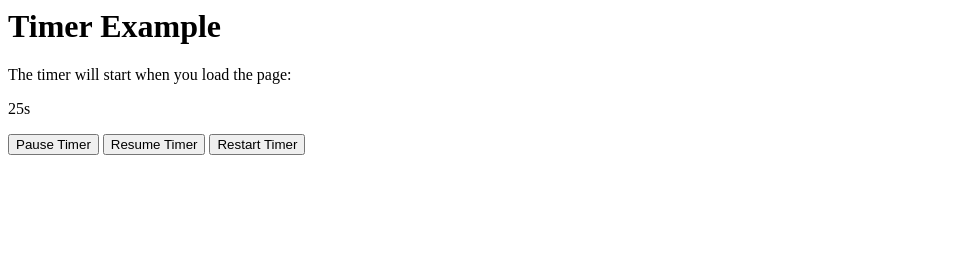
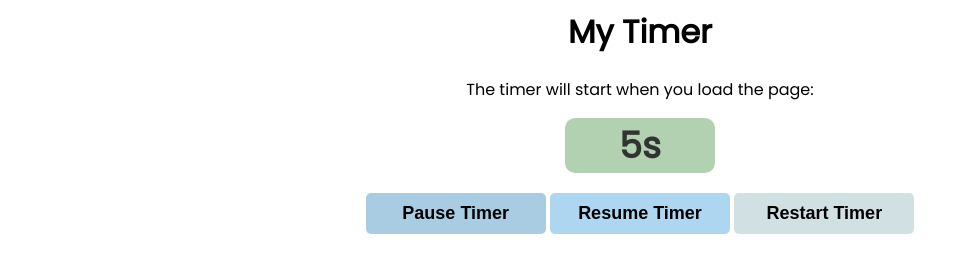
Before and after one commit to jonaskuehmel/jonaskuehmel.github.io, a plain HTML site: page index.html in a window 1280 px wide. Shown: the whole page, without its empty margins (0-969 px from the left). Drawn offline with Linux system fonts and the light colour scheme.

Commit message:
Update CSS

```diff
--- a/index.html
+++ b/index.html
@@ -1,9 +1,63 @@
 <html>
   <head>
+    <link href="https://fonts.googleapis.com/css?family=Poppins" rel="stylesheet">
+
+
+    <style>
+      /* Style the body element to center the content */
+      body {
+        text-align: center;
+        font-family: 'Poppins', sans-serif;
+      }
+
+      /* Style the timer */
+      #timer {
+        text-align: center;
+        font-size: 36px;
+        font-weight: bold;
+        color: blue;
+        display: block;
+        box-sizing: border-box;
+        width: 150px;
+        background-color: #b1d1b1;
+        border-radius: 10px;
+        margin: 0 auto;
+        margin-bottom: 20px;
+        color: #333333;
+        font-size: 36px;
+      }
+
+
+      /* Style the buttons */
+      button {
+        font-size: 18px;
+        font-weight: bold;
+        width: 180px;
+        padding: 10px 20px;
+        border: none;
+        border-radius: 5px;
+        cursor: pointer;
+      }
+
+      /* Style the pause button */
+      #pauseButton {
+        background-color: #A9CCE3;
+      }
+
+      /* Style the resume button */
+      #resumeButton {
+        background-color: #AED6F1;
+      }
+
+      /* Style the restart button */
+      #restartButton {
+        background-color: #D1E0E3;
+      }
+    </style>
     <title>Timer Example</title>
   </head>
   <body>
-    <h1>Timer Example</h1>
+    <h1>My Timer</h1>
     <p>The timer will start when you load the page:</p>
     <p id="timer">0</p>
     <button id="pauseButton">Pause Timer</button>
@@ -11,6 +65,8 @@
     <button id="restartButton">Restart Timer</button>
 
     <script>
+
+
       var countDownDate;
       var x; // Declare the variable for the setInterval function so we can clear it later
       var paused = false; // Keep track of whether the timer is paused or not
@@ -46,7 +102,7 @@
       }
 
       // Start the timer when the page loads
-      startTimer(30000); // 30 seconds from now
+      startTimer(10000); // 30 seconds from now
 
       // Add an event listener to the pause button
       document.getElementById("pauseButton").addEventListener("click", function() {
```
